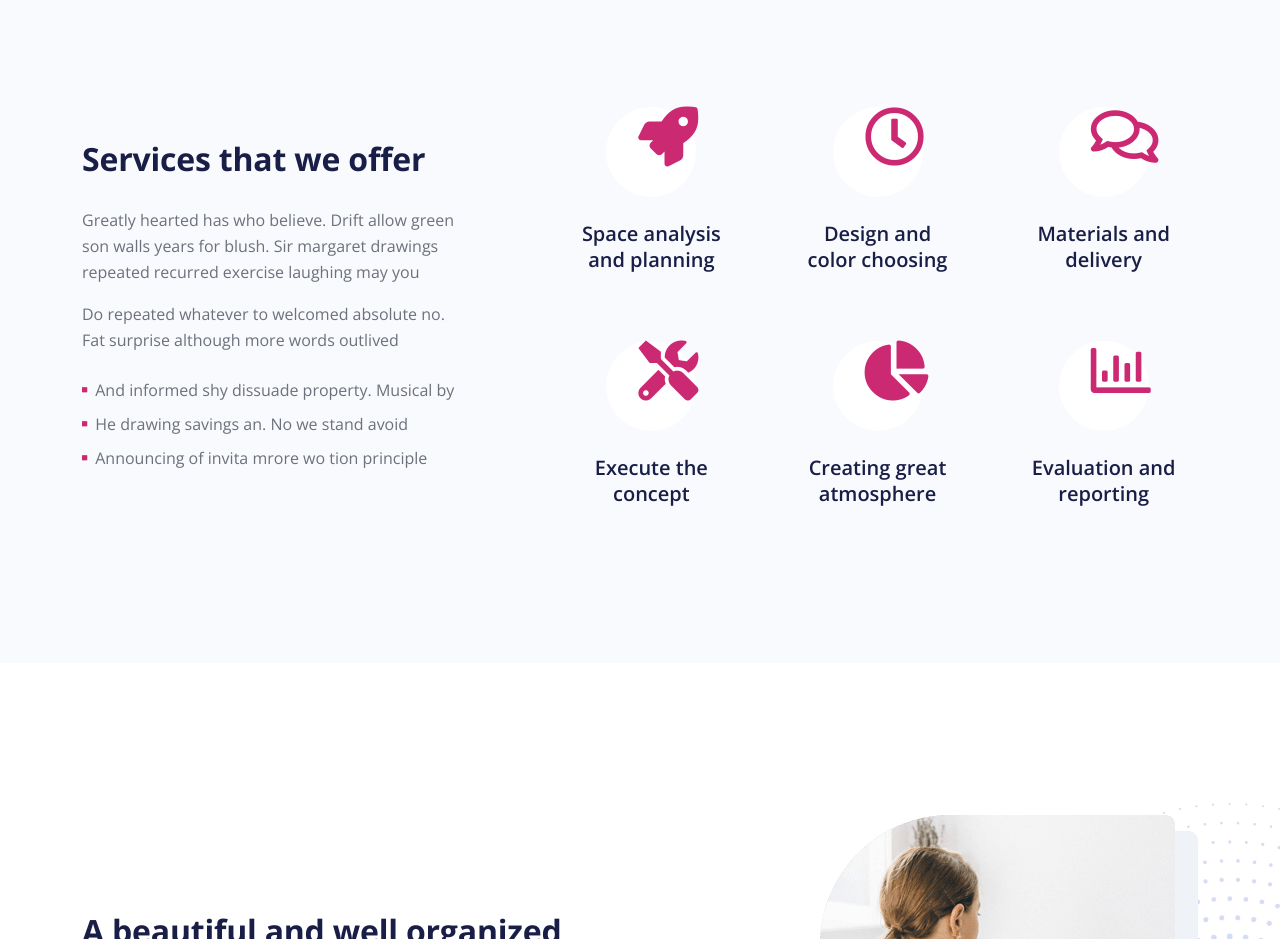
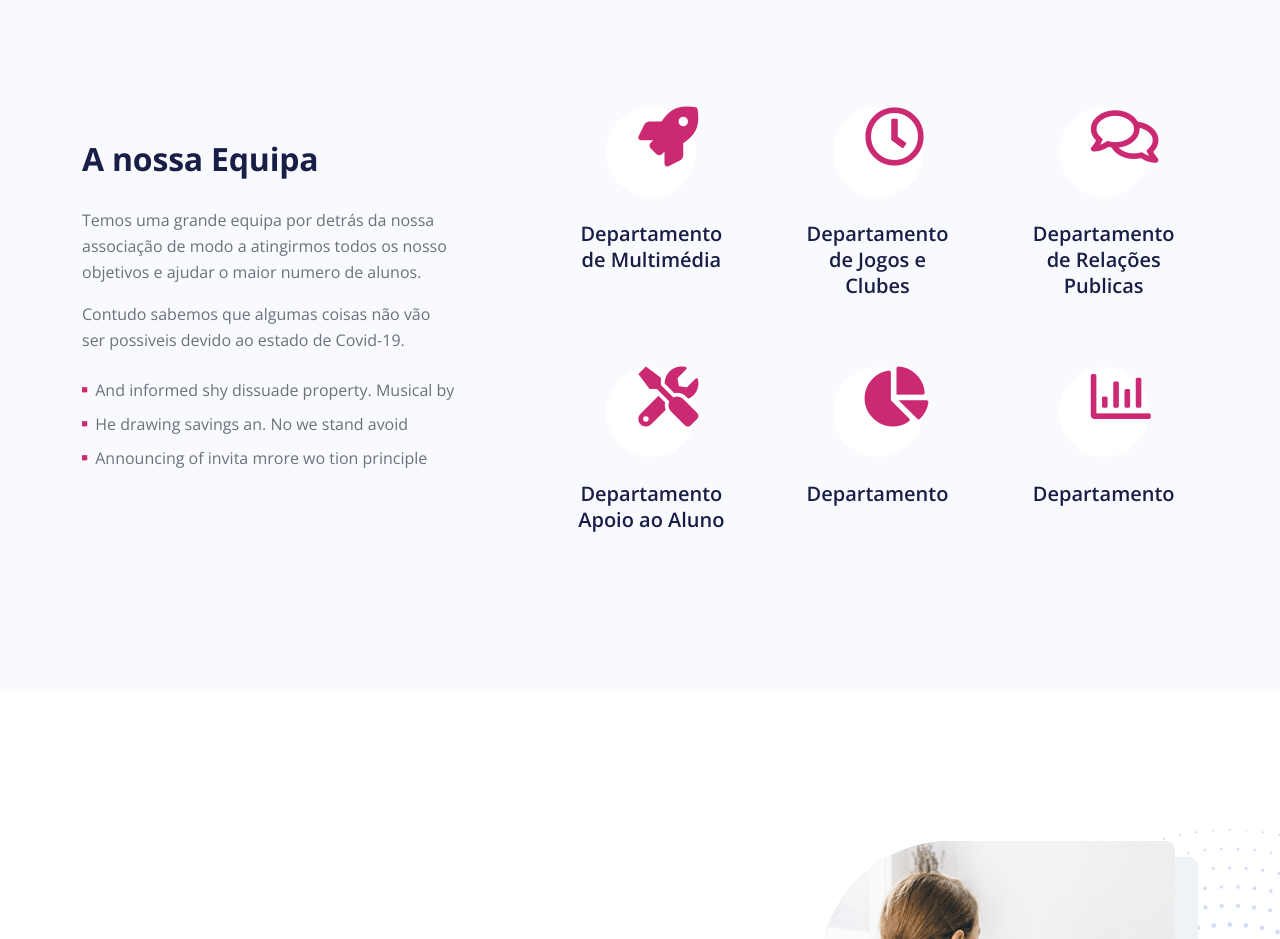
Before and after one commit to tiagooliveira15/site-AE, a plain HTML site: page site AE/index.html in a window 1280 px wide. Shown: the part 2160-3099 px from the top of the page. Drawn offline with nearby package versions, Linux system fonts and the light colour scheme.

Commit message:
Add files via upload

```diff
--- a/site AE/index.html
+++ b/site AE/index.html
@@ -157,9 +157,9 @@
             <div class="row">
                 <div class="col-lg-5">
                     <div class="text-container">
-                        <h2>Services that we offer</h2>
-                        <p>Greatly hearted has who believe. Drift allow green son walls years for blush. Sir margaret drawings repeated recurred exercise laughing may you</p>
-                        <p>Do repeated whatever to welcomed absolute no. Fat surprise although more words outlived</p>
+                        <h2>A nossa Equipa</h2>
+                        <p>Temos uma grande equipa por detrás da nossa associação de modo a atingirmos todos os nosso objetivos e ajudar o maior numero de alunos.</p>
+                        <p>Contudo sabemos que algumas coisas não vão ser possiveis devido ao estado de Covid-19.</p>
                         <ul class="list-unstyled li-space-lg">
                             <li class="d-flex">
                                 <i class="fas fa-square"></i>
@@ -185,7 +185,7 @@
                                 <span class="fas fa-rocket"></span>
                             </div>
                             <div class="card-body">
-                                <h5 class="card-title">Space analysis and planning</h5>
+                                <h5 class="card-title">Departamento de Multimédia</h5>
                             </div>
                         </div>
                         <!-- end of card -->
@@ -196,7 +196,7 @@
                                 <span class="far fa-clock"></span>
                             </div>
                             <div class="card-body">
-                                <h5 class="card-title">Design and color choosing</h5>
+                                <h5 class="card-title">Departamento de Jogos e Clubes</h5>
                             </div>
                         </div>
                         <!-- end of card -->
@@ -207,7 +207,7 @@
                                 <span class="far fa-comments"></span>
                             </div>
                             <div class="card-body">
-                                <h5 class="card-title">Materials and delivery</h5>
+                                <h5 class="card-title">Departamento de Relações Publicas</h5>
                             </div>
                         </div>
                         <!-- end of card -->
@@ -218,7 +218,7 @@
                                 <span class="fas fa-tools"></span>
                             </div>
                             <div class="card-body">
-                                <h5 class="card-title">Execute the concept</h5>
+                                <h5 class="card-title">Departamento Apoio ao Aluno</h5>
                             </div>
                         </div>
                         <!-- end of card -->
@@ -229,7 +229,7 @@
                                 <span class="fas fa-chart-pie"></span>
                             </div>
                             <div class="card-body">
-                                <h5 class="card-title">Creating great atmosphere</h5>
+                                <h5 class="card-title">Departamento</h5>
                             </div>
                         </div>
                         <!-- end of card -->
@@ -240,7 +240,7 @@
                                 <span class="far fa-chart-bar"></span>
                             </div>
                             <div class="card-body">
-                                <h5 class="card-title">Evaluation and reporting</h5>
+                                <h5 class="card-title">Departamento</h5>
                             </div>
                         </div>
                         <!-- end of card -->
```
